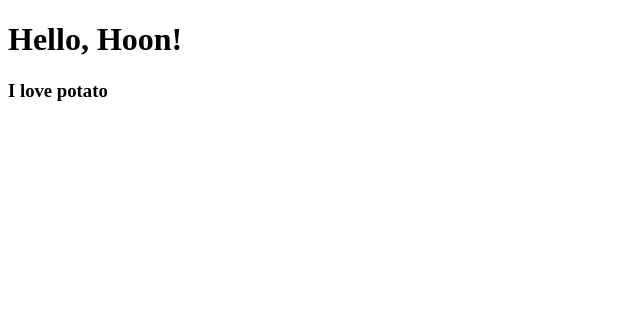
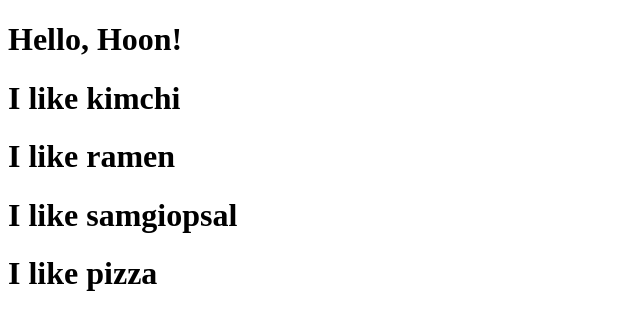
Before and after one commit to sam7073/react-movie-app, a React (Create React App) app: page / in a window 1280 px wide. Shown: the top 330 px of the page, without its empty margins (0-640 px from the left). Built offline with nearby package versions, Linux system fonts and the light colour scheme.

Commit message:
7/26 deploy test 2

```diff
--- a/src/App.js
+++ b/src/App.js
@@ -1,11 +1,17 @@
 import React from "react";
-import Potato from "./Potato";
+
+function Food({ fav }) {
+  return <h1>I like {fav}</h1>;
+}
 
 function App() {
   return (
     <div>
       <h1>Hello, Hoon!</h1>
-      <Potato />
+      <Food fav="kimchi" />
+      <Food fav="ramen" />
+      <Food fav="samgiopsal" />
+      <Food fav="pizza" />
     </div>
   );
 }
--- a/src/Potato.js
+++ /dev/null
@@ -1,7 +0,0 @@
-import React from "react";
-
-function Potato() {
-  return <h3>I love potato</h3>;
-}
-
-export default Potato;
```
Also changed, not shown: 1 other file (tests, documents, lock files or other folders).
